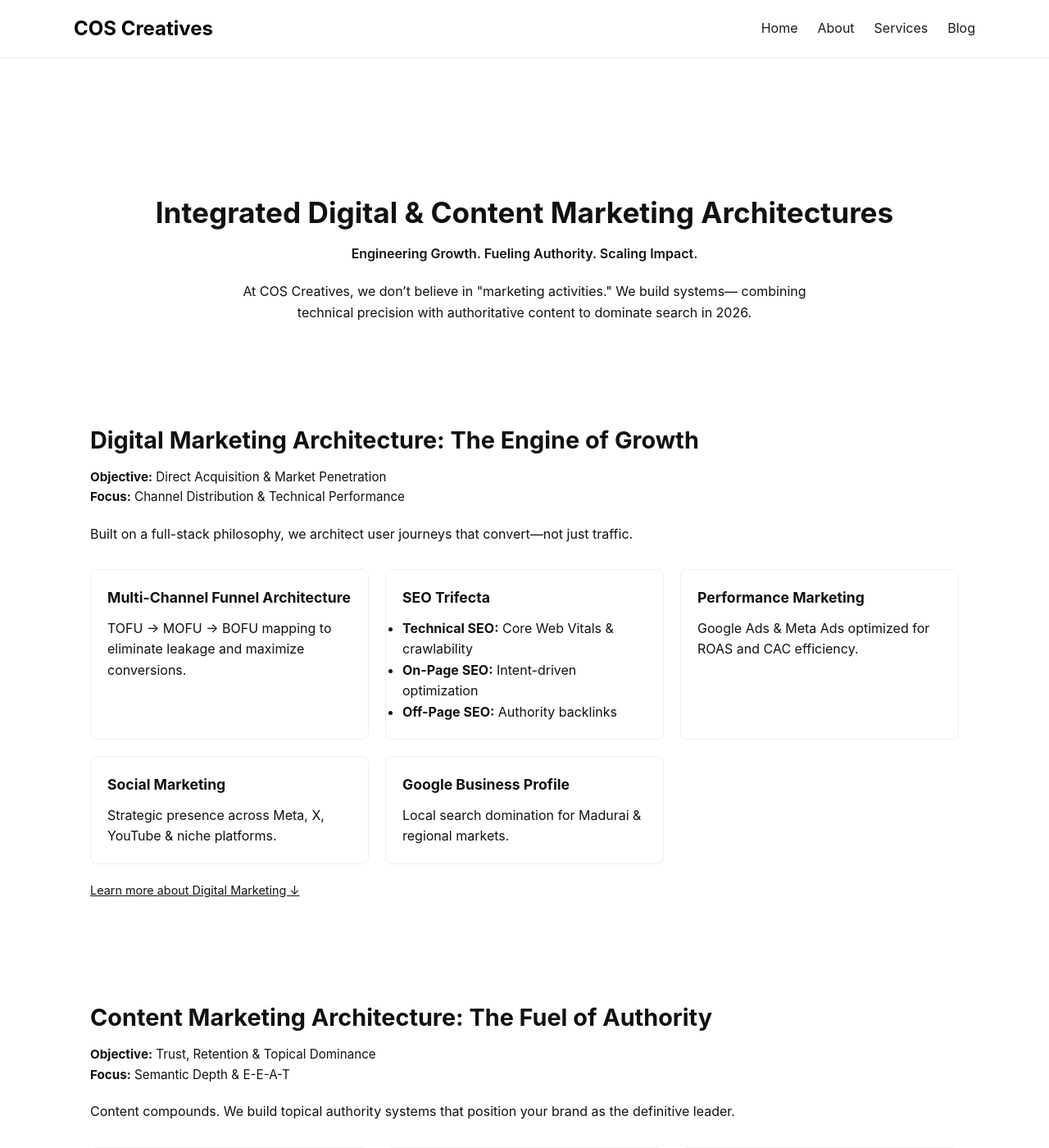
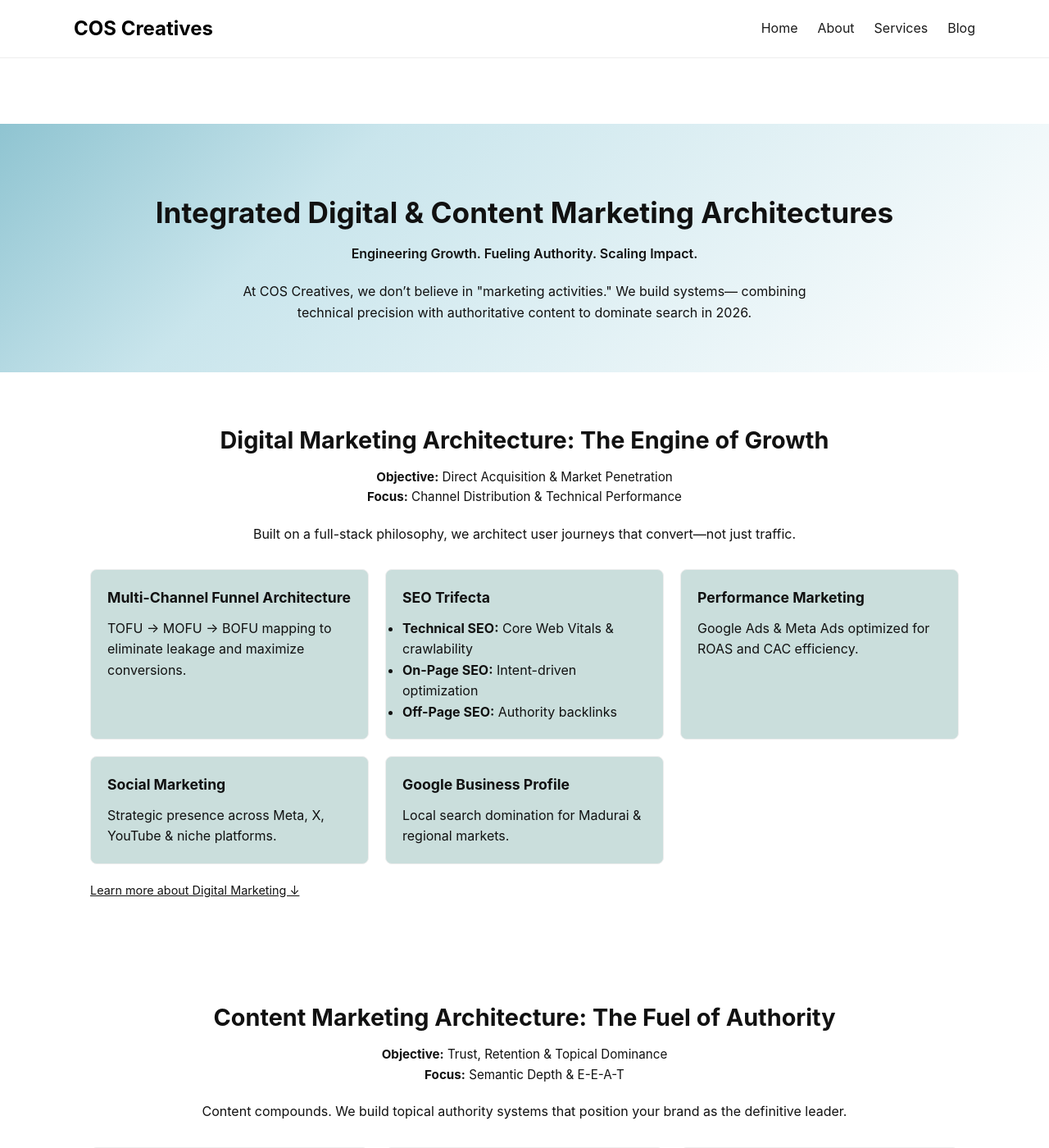
Before and after one commit to coscreativez-main/website, a Jekyll site: the page built from services.html, in a window 1280 px wide and 1400 px high. Shown: the whole window at 82% size. Built offline with Jekyll 4.4.1, drawn with Linux system fonts in a browser that asks for light colours.

Commit message:
Update style.css

```diff
--- a/assets/css/style.css
+++ b/assets/css/style.css
@@ -1430,6 +1430,10 @@ article img {
 .services .services-hero {
   padding: 80px 0 40px;
   text-align: center;
+  background: linear-gradient(135deg,
+            #8fc4d1 0%,
+            #c9e5ec 30%,
+            #ffffff 100%);
 }
 
 .services .services-hero h1 {
@@ -1460,16 +1464,22 @@ article img {
 .services h2 {
   font-size: 1.8rem;
   margin-bottom: 10px;
+        text-align: center;
+
 }
 
 .services .objective,
 .services .focus {
   font-size: 0.95rem;
   color: var(--muted);
+        text-align: center;
+
 }
 
 .services .desc {
   margin: 20px 0;
+        text-align: center;
+
 }
 
 /* Cards */
@@ -1481,7 +1491,7 @@ article img {
 }
 
 .services .card {
-  background: #fff;
+  background: #cadedc;
   padding: 20px;
   border: 1px solid #eee;
   border-radius: 8px;
@@ -1490,6 +1500,7 @@ article img {
 
 .services .card:hover {
   transform: translateY(-4px);
+      background: #e9ebeb;
 }
 
 .services .card h3 {
```
